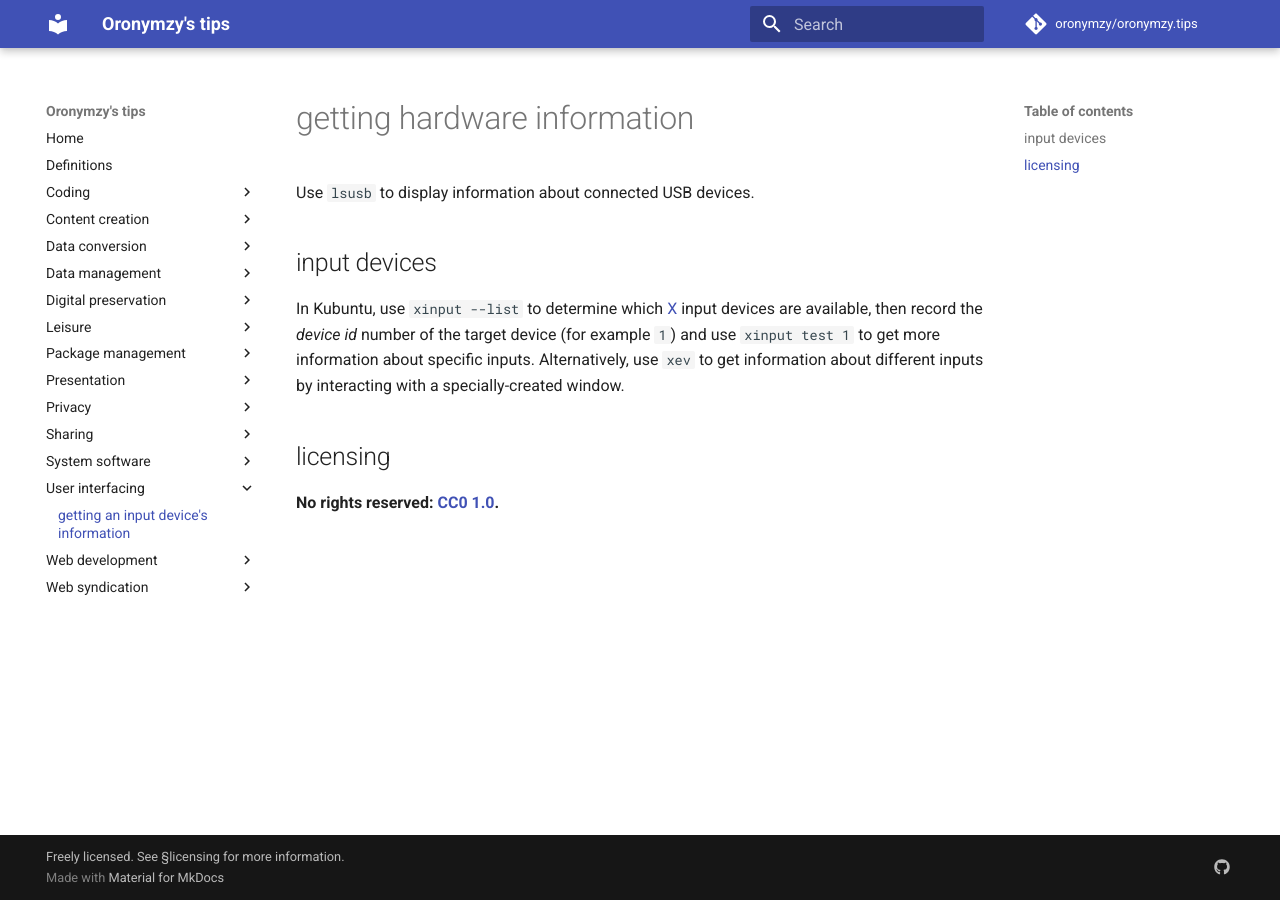
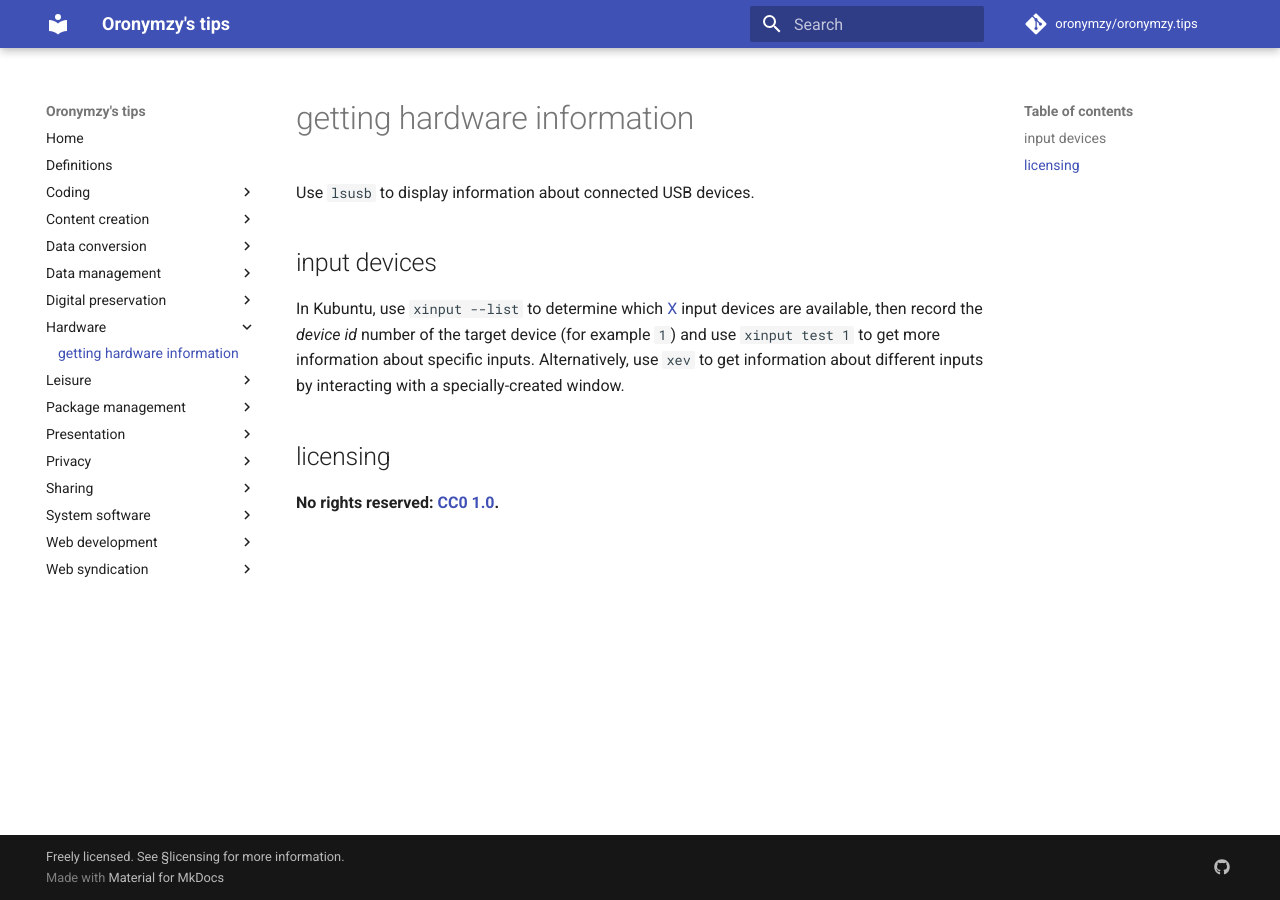
Before and after one commit to oronymzy/tips, an MkDocs documentation site: the page built from docs/ghdinfo.md, in a window 1280 px wide. Built offline with MkDocs 1.6.1 and Material for MkDocs 9.7.7, drawn with Linux system fonts in a browser that asks for light colours; comment, search, counter and statistics services are not loaded.

Commit message:
Rename 'ginptdi' to 'ghdinfo', change 'User interfacing' to 'Hardware'

```diff
--- a/mkdocs.yml
+++ b/mkdocs.yml
@@ -38,6 +38,8 @@ nav:
     - opening multiple URLs: 'opmURLs.md'
     - using pup: 'usngpup.md'
     - using Lloyd Brookes's renamer: 'usLBrnm.md'
+  - Hardware:
+    - getting hardware information: 'ghdinfo.md'
   - Leisure:
     - finding permissively-licensed content: 'findplc.md'
     - installing beets: 'insbeet.md'
@@ -73,8 +75,6 @@ nav:
   - System software:
     - installing a CentOS system: 'insCOSs.md'
     - installing a Linux system: 'insLnxS.md'
-  - User interfacing:
-    - getting an input device's information: 'ginptdi.md'
   - Web development:
     - installing Atom text editor: 'insAtom.md'
     - installing Browsersync: 'inBsync.md'
```
Also changed, not shown: docs/ghdinfo.md (renamed from docs/ginptdi.md).
